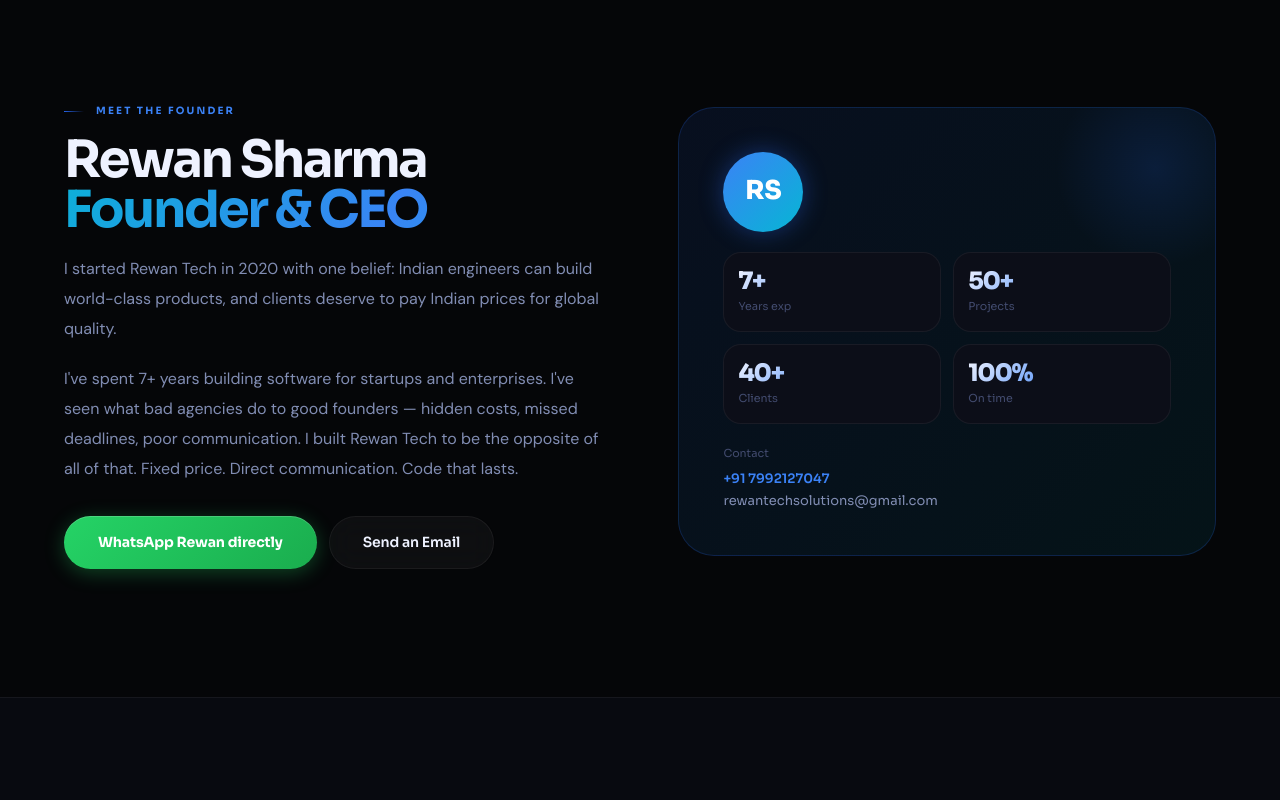
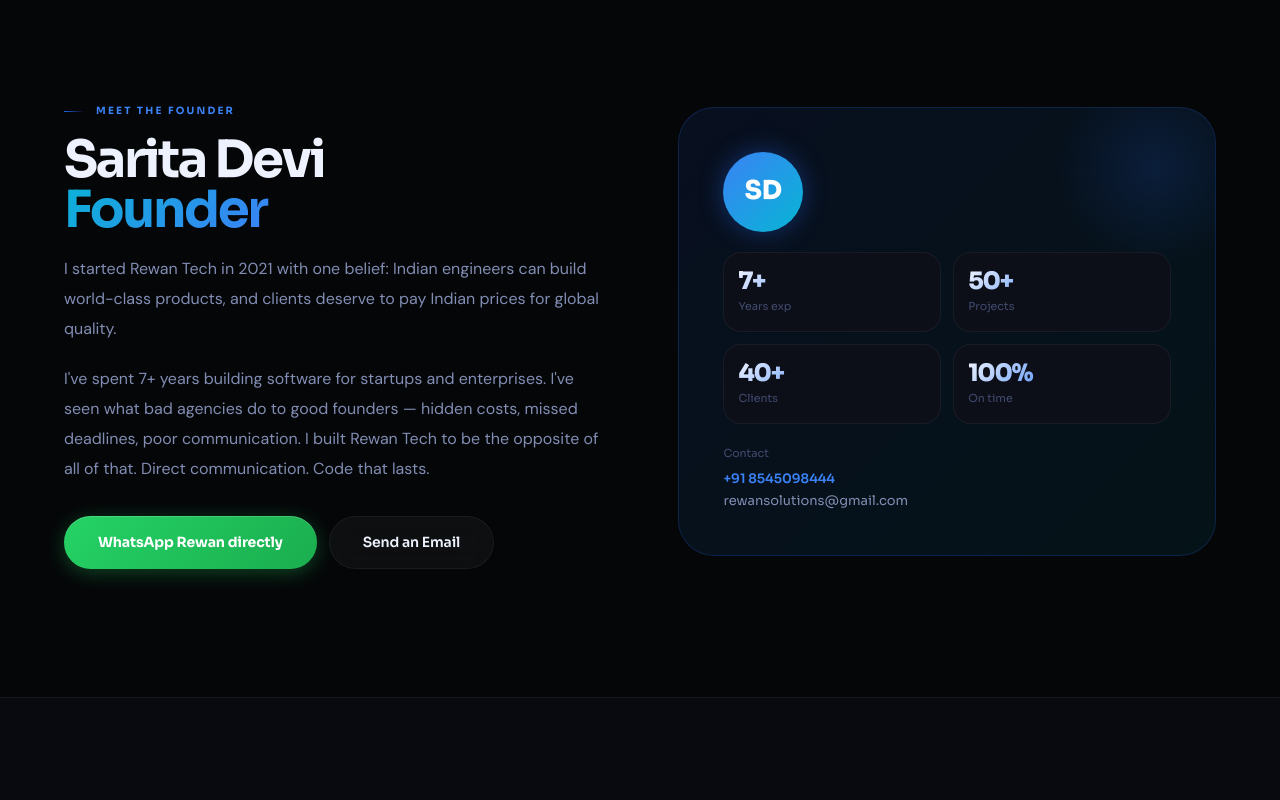
Before and after one commit to arpit9263/Rewantechsolutionwebsite, a Next.js app: page /about in a window 1280 px wide. Shown: the part 1760-2560 px from the top of the page. Built offline with nearby package versions, Linux system fonts and the light colour scheme.

Commit message:
about pages changes init

```diff
--- a/src/app/about/page.js
+++ b/src/app/about/page.js
@@ -2,6 +2,7 @@
 import Link from 'next/link';
 import { useRef, useEffect } from 'react';
 import { Shell, PageHero, SectionCTA } from '@/components/ui/Shell';
+import { CONTACT } from '@/lib/config';
 
 function R({ c='rv', d=0, children, style={}, ...rest }) {
   const ref = useRef(null);
@@ -21,21 +22,21 @@
 ];
 
 const TEAM = [
-  { name:'Rewan Sharma', role:'Founder & CEO', bio:'Full-stack engineer with 7+ years building products for startups and enterprises. Studied CS at NIT and founded Rewan Tech to bring world-class engineering to emerging markets.', g:'linear-gradient(135deg,#3b82f6,#06b6d4)', init:'RS', skills:['React','Node.js','System Design','Strategy'] },
-  { name:'Aarav Mehta', role:'CTO', bio:'10+ years in backend engineering. Previously led engineering at two funded startups. Expert in distributed systems, database architecture, and cloud infrastructure.', g:'linear-gradient(135deg,#a78bfa,#3b82f6)', init:'AM', skills:['Node.js','AWS','Kubernetes','PostgreSQL'] },
-  { name:'Priya Kapoor', role:'Lead Designer', bio:'Product designer with 6 years at top agencies. Specialises in data-heavy interfaces, design systems, and mobile-first experiences. Design thinking certified.', g:'linear-gradient(135deg,#fb923c,#f43f5e)', init:'PK', skills:['Figma','Design Systems','UX Research','Prototyping'] },
-  { name:'Arjun Nair', role:'Mobile Lead', bio:'React Native and Flutter expert. Shipped 15+ apps to the App Store and Play Store. Obsessed with performance, animations, and native feel.', g:'linear-gradient(135deg,#34d399,#06b6d4)', init:'AN', skills:['React Native','Flutter','iOS','Android'] },
-  { name:'Sneha Rao', role:'AI/ML Engineer', bio:'MSc in Data Science from IIT-B. Specialises in NLP, LLM fine-tuning, and production ML systems. Built AI models deployed at scale.', g:'linear-gradient(135deg,#f43f5e,#a78bfa)', init:'SR', skills:['Python','PyTorch','LangChain','MLOps'] },
-  { name:'Vikram Joshi', role:'DevOps Engineer', bio:'Cloud infrastructure specialist with AWS Solutions Architect certification. Passionate about zero-downtime deployments and cost-efficient architectures.', g:'linear-gradient(135deg,#f59e0b,#fb923c)', init:'VJ', skills:['AWS','Terraform','Docker','K8s'] },
+  { name:'Manvendra Yadav', role:'CEO', bio:'CEO of Rewan Tech Solution and an Android & iOS developer. I build innovative, user-friendly mobile apps and lead tech solutions that turn ideas into impactful digital products, focusing on quality, performance, and great user experience.', g:'linear-gradient(135deg,#3b82f6,#06b6d4)', init:'MY', skills:['React','Node.js','System Design','Strategy'] },
+  { name:'Satendra Singh', role:'HDM', bio:'Data Analyst and Digital Marketing Head with expertise in turning data into actionable insights and driving growth strategies. Skilled in analytics, campaigns, and market trends to optimize performance, enhance brand presence, and deliver measurable results.', g:'linear-gradient(135deg,#a78bfa,#3b82f6)', init:'SS', skills:['Node.js','AWS','Kubernetes','PostgreSQL'] },
+  // { name:'Priya Kapoor', role:'Lead Designer', bio:'Product designer with 6 years at top agencies. Specialises in data-heavy interfaces, design systems, and mobile-first experiences. Design thinking certified.', g:'linear-gradient(135deg,#fb923c,#f43f5e)', init:'PK', skills:['Figma','Design Systems','UX Research','Prototyping'] },
+  { name:'Manas Tripathi', role:'Business Analyst', bio:'Business Analyst and Lead Generation Specialist skilled in identifying growth opportunities, analyzing market trends, and driving data-backed strategies. Experienced in generating high-quality leads, optimizing sales funnels, and supporting business expansion through actionable insights.', g:'linear-gradient(135deg,#34d399,#06b6d4)', init:'MT', skills:['React Native','Flutter','iOS','Android'] },
+  // { name:'Sneha Rao', role:'AI/ML Engineer', bio:'MSc in Data Science from IIT-B. Specialises in NLP, LLM fine-tuning, and production ML systems. Built AI models deployed at scale.', g:'linear-gradient(135deg,#f43f5e,#a78bfa)', init:'SR', skills:['Python','PyTorch','LangChain','MLOps'] },
+  { name:'Arpit Yadav', role:'Senior Developer', bio:'DevOps Developer with expertise in CI/CD, cloud infrastructure, and automation. Experienced in optimizing deployment pipelines, improving system reliability, and ensuring scalable, secure environments.', g:'linear-gradient(135deg,#f59e0b,#fb923c)', init:'AY', skills:['AWS','Terraform','Docker','K8s'] },
 ];
 
 const TIMELINE = [
-  { y:'2020', t:'Founded', d:'Rewan started with a single client and a clear vision: engineering quality India deserved.' },
-  { y:'2021', t:'First 10 clients', d:'Grew to a team of 4. Shipped first enterprise SaaS and first mobile app. 100% on-time record established.' },
-  { y:'2022', t:'AI practice launched', d:'Hired our first ML engineer. Shipped MediAssist AI, our first healthcare AI product.' },
-  { y:'2023', t:'25 projects milestone', d:'Team of 8. Expanded to cloud architecture and data engineering practices.' },
-  { y:'2024', t:'International clients', d:'First clients in UK and UAE. Remote-first team of 12. 40+ projects shipped.' },
-  { y:'2025+', t:'Scale', d:'Targeting 100+ projects milestone. Launching dedicated enterprise and startup packages.' },
+  { y:'2021', t:'Founded', d:'Rewan started with a single client and a clear vision: engineering quality India deserved.' },
+  { y:'2022', t:'First 10 clients', d:'Grew to a team of 4. Shipped first enterprise SaaS and first mobile app. 100% on-time record established.' },
+  { y:'2023', t:'AI practice launched', d:'Hired our first ML engineer. Shipped MediAssist AI, our first healthcare AI product.' },
+  { y:'2024', t:'25 projects milestone', d:'Team of 8. Expanded to cloud architecture and data engineering practices.' },
+  { y:'2025', t:'International clients', d:'First clients in UK and UAE. Remote-first team of 12. 40+ projects shipped.' },
+  { y:'2026+', t:'Scale', d:'Targeting 100+ projects milestone. Launching dedicated enterprise and startup packages.' },
 ];
 
 export default function AboutPage() {
@@ -46,7 +47,7 @@
         title="Engineering excellence"
         accent="from India to the world"
         desc="We're a team of 12 engineers, designers, and product thinkers building digital products that matter — with honesty, craft, and accountability."
-        pill="Est. 2020 · Fully remote"
+        pill="Est. 2021 · Fully remote"
         ctas={<>
           <Link href="/contact" className="btn btn-p btn-lg">Work With Us →</Link>
           <Link href="/work" className="btn btn-g btn-lg">See Our Work</Link>
@@ -90,13 +91,13 @@
             <R c="rv-l">
               <div className="ey" style={{ marginBottom:16 }}>Meet the founder</div>
               <h2 className="d2" style={{ fontSize:'clamp(28px,4vw,52px)', marginBottom:20 }}>
-                Rewan Sharma<br/><span className="grad">Founder & CEO</span>
+                Sarita Devi<br/><span className="grad">Founder</span>
               </h2>
               <p className="body" style={{ fontSize:16, lineHeight:1.88, marginBottom:20 }}>
-                I started Rewan Tech in 2020 with one belief: Indian engineers can build world-class products, and clients deserve to pay Indian prices for global quality.
+                I started Rewan Tech in 2021 with one belief: Indian engineers can build world-class products, and clients deserve to pay Indian prices for global quality.
               </p>
               <p className="body" style={{ fontSize:16, lineHeight:1.88, marginBottom:32 }}>
-                I've spent 7+ years building software for startups and enterprises. I've seen what bad agencies do to good founders — hidden costs, missed deadlines, poor communication. I built Rewan Tech to be the opposite of all of that. Fixed price. Direct communication. Code that lasts.
+                I've spent 7+ years building software for startups and enterprises. I've seen what bad agencies do to good founders — hidden costs, missed deadlines, poor communication. I built Rewan Tech to be the opposite of all of that.  Direct communication. Code that lasts.
               </p>
               <div style={{ display:'flex', gap:12, flexWrap:'wrap' }}>
                 <a href="https://wa.me/917992127047?text=Hi+Rewan%2C+I+want+to+discuss+a+project" target="_blank" className="btn btn-wa">
@@ -112,7 +113,7 @@
                 <div style={{ position:'absolute', top:-40, right:-40, width:200, height:200, borderRadius:'50%', background:'radial-gradient(circle,rgba(37,99,235,0.15) 0%,transparent 70%)', pointerEvents:'none' }}/>
                 {/* Avatar */}
                 <div style={{ width:80, height:80, borderRadius:'50%', background:'linear-gradient(135deg,#3b82f6,#06b6d4)', display:'flex', alignItems:'center', justifyContent:'center', fontFamily:'var(--f-d)', fontWeight:800, fontSize:26, color:'white', marginBottom:20, boxShadow:'0 0 24px rgba(37,99,235,0.4)', position:'relative', zIndex:1 }}>
-                  RS
+                  SD
                 </div>
                 <div style={{ display:'grid', gridTemplateColumns:'1fr 1fr', gap:12, position:'relative', zIndex:1 }}>
                   {[{n:'7+',l:'Years exp'},{n:'50+',l:'Projects'},{n:'40+',l:'Clients'},{n:'100%',l:'On time'}].map(s=>(
@@ -124,8 +125,8 @@
                 </div>
                 <div style={{ marginTop:20, position:'relative', zIndex:1 }}>
                   <p style={{ fontFamily:'var(--f-d)', fontSize:11, color:'var(--t3)', marginBottom:6 }}>Contact</p>
-                  <p style={{ fontFamily:'var(--f-d)', fontSize:13, fontWeight:600, color:'var(--bl)' }}>+91 7992127047</p>
-                  <p style={{ fontFamily:'var(--f-d)', fontSize:13, color:'var(--t2)' }}>rewantechsolutions@gmail.com</p>
+                  <p style={{ fontFamily:'var(--f-d)', fontSize:13, fontWeight:600, color:'var(--bl)' }}>{CONTACT.phone}</p>
+                  <p style={{ fontFamily:'var(--f-d)', fontSize:13, color:'var(--t2)' }}>{CONTACT.email}</p>
                 </div>
               </div>
             </R>
@@ -139,7 +140,7 @@
           <R style={{ textAlign:'center', marginBottom:'clamp(44px,5vw,64px)' }}>
             <div className="ey" style={{ justifyContent:'center', marginBottom:14 }}>The team</div>
             <h2 className="d2" style={{ fontSize:'clamp(26px,4vw,52px)' }}>
-              12 specialists.<br/><span className="grad">One standard.</span>
+              4 specialists.<br/><span className="grad">One standard.</span>
             </h2>
           </R>
           <div style={{ display:'grid', gridTemplateColumns:'repeat(auto-fill,minmax(300px,1fr))', gap:16 }}>
@@ -161,9 +162,9 @@
                 </div>
                 <p className="body-sm" style={{ lineHeight:1.78, marginBottom:16 }}>{m.bio}</p>
                 <div style={{ display:'flex', flexWrap:'wrap', gap:6 }}>
-                  {m.skills.map(s=>(
+                  {/* {m.skills.map(s=>(
                     <span key={s} style={{ fontFamily:'var(--f-d)', fontSize:10, fontWeight:600, color:'var(--bl)', background:'var(--bg-b)', border:'1px solid var(--ln-b)', padding:'3px 10px', borderRadius:'var(--rf)' }}>{s}</span>
-                  ))}
+                  ))} */}
                 </div>
               </R>
             ))}
```
Also changed, not shown: src/lib/config.js.
